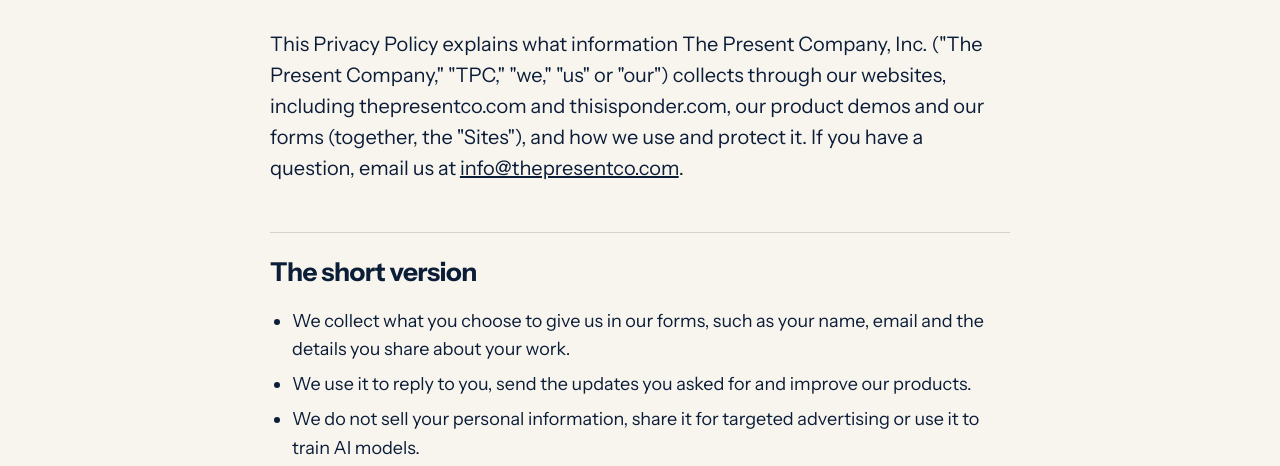
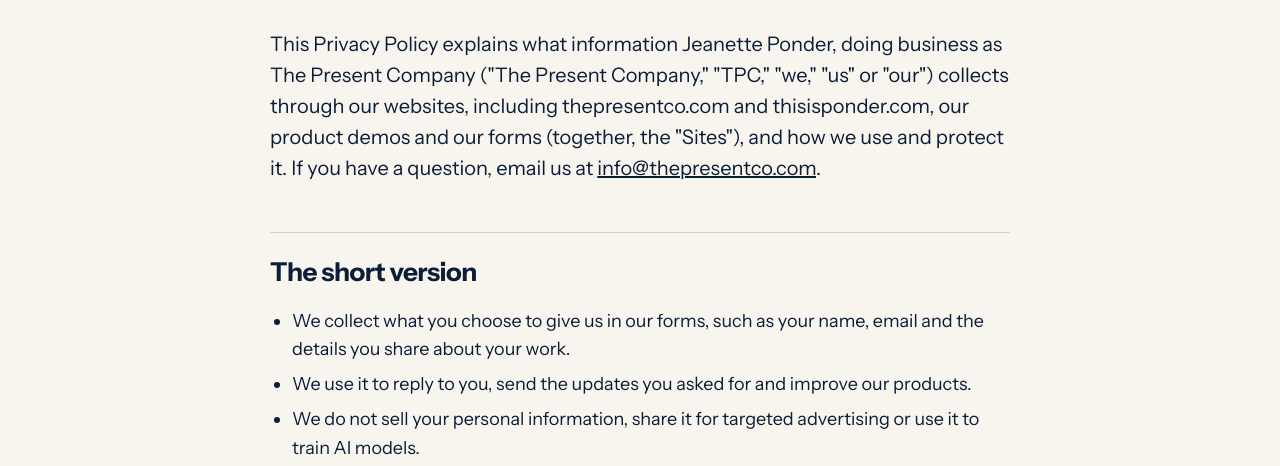
Before and after one commit to jponder429/tpc-site, a plain HTML site: page privacy/index.html in a window 1280 px wide. Shown: the part 307-773 px from the top of the page. Drawn offline with nearby package versions, Linux system fonts and the light colour scheme; a web font is replaced by a local one.

Commit message:
Legal pages: name the operator as Jeanette Ponder, d/b/a The Present Company
Co-Authored-By: Claude Opus 5.5 <noreply@anthropic.com>
Claude-Session: https://claude.ai/code/session_01Pvk1g6dpFkP2hzgSwDaG74

```diff
--- a/privacy/index.html
+++ b/privacy/index.html
@@ -31,7 +31,7 @@ footer a{color:#F8F5EF}
 <h1>Privacy Policy</h1>
 <p class="eff">Effective November 18, 2026. This page applies to both thepresentco.com and thisisponder.com.</p>
 
-<p class="lede">This Privacy Policy explains what information The Present Company, Inc. ("The Present Company," "TPC," "we," "us" or "our") collects through our websites, including thepresentco.com and thisisponder.com, our product demos and our forms (together, the "Sites"), and how we use and protect it. If you have a question, email us at <a href="mailto:info@thepresentco.com">info@thepresentco.com</a>.</p>
+<p class="lede">This Privacy Policy explains what information Jeanette Ponder, doing business as The Present Company ("The Present Company," "TPC," "we," "us" or "our") collects through our websites, including thepresentco.com and thisisponder.com, our product demos and our forms (together, the "Sites"), and how we use and protect it. If you have a question, email us at <a href="mailto:info@thepresentco.com">info@thepresentco.com</a>.</p>
 
 <h2>The short version</h2>
 <ul>
@@ -99,7 +99,7 @@ footer a{color:#F8F5EF}
 <p>We may update this policy as our products and the law change. We will post the new version here with a new effective date, and if a change is significant, we will give you notice, for example by email or on the Sites.</p>
 
 <h2>Contact us</h2>
-<p>The Present Company, Inc.<br>6410 N Clark St. #1280, Chicago, IL 60640<br><a href="mailto:info@thepresentco.com">info@thepresentco.com</a></p>
+<p>The Present Company<br>6410 N Clark St. #1280, Chicago, IL 60640<br><a href="mailto:info@thepresentco.com">info@thepresentco.com</a></p>
 
 </main>
 <footer><span>© 2026 The Present Company.</span><span><a href="/terms">Terms of Use</a> · <a href="/privacy">Privacy Policy</a></span><span class="mono">When diligence is due.</span></footer>
```
Also changed, not shown: terms/index.html (+2 -2 lines).
